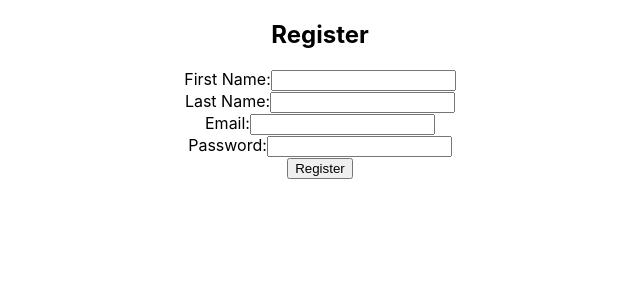
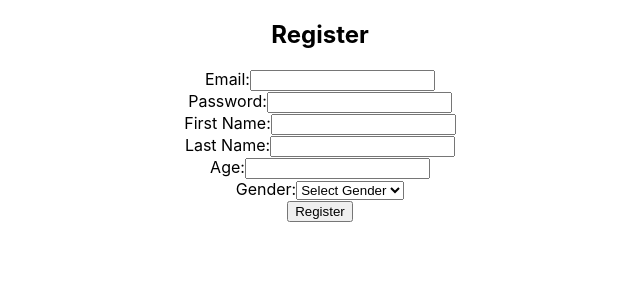
Before and after one commit to joonanykanen/matcher-app, a React (Create React App) app in the folder client/: page /register in a window 1280 px wide. Shown: the top 300 px of the page, without its empty margins (320-960 px from the left). Built offline with nearby package versions, Linux system fonts and the light colour scheme.

Commit message:
feat: Added Age and Gender to Register form

```diff
--- a/client/src/components/Auth/Register.js
+++ b/client/src/components/Auth/Register.js
@@ -7,6 +7,8 @@ const Register = () => {
     const [password, setPassword] = useState('');
     const [firstName, setFirstName] = useState('');
     const [lastName, setLastName] = useState('');
+    const [age, setAge] = useState('');
+    const [gender, setGender] = useState('');
 
     const displayErrorMessage = (errorMessage) => {
         // Display the error message to the user
@@ -22,7 +24,7 @@ const Register = () => {
                         headers: {
                                 "Content-Type": "application/json",
                         },
-                        body: JSON.stringify({ email, password, firstName, lastName }),
+                        body: JSON.stringify({ email, password, firstName, lastName, age, gender }),
                 });
 
                 if (response.ok) {
@@ -44,6 +46,14 @@ const Register = () => {
             <h2>Register</h2>
             <form onSubmit={handleRegister}>
                 <div>
+                    <label>Email:</label>
+                    <input type="email" value={email} onChange={(e) => setEmail(e.target.value)} />
+                </div>
+                <div>
+                    <label>Password:</label>
+                    <input type="password" value={password} onChange={(e) => setPassword(e.target.value)} />
+                </div>
+                <div>
                     <label>First Name:</label>
                     <input type="text" value={firstName} onChange={(e) => setFirstName(e.target.value)} />
                 </div>
@@ -52,12 +62,17 @@ const Register = () => {
                     <input type="text" value={lastName} onChange={(e) => setLastName(e.target.value)} />
                 </div>
                 <div>
-                    <label>Email:</label>
-                    <input type="email" value={email} onChange={(e) => setEmail(e.target.value)} />
+                    <label>Age:</label>
+                    <input type="number" value={age} onChange={(e) => setAge(e.target.value)} />
                 </div>
                 <div>
-                    <label>Password:</label>
-                    <input type="password" value={password} onChange={(e) => setPassword(e.target.value)} />
+                    <label>Gender:</label>
+                    <select value={gender} onChange={(e) => setGender(e.target.value)}>
+                        <option value="">Select Gender</option>
+                        <option value="Male">Male</option>
+                        <option value="Female">Female</option>
+                        <option value="Other">Other</option>
+                    </select>
                 </div>
                 <button type="submit">Register</button>
             </form>
```
